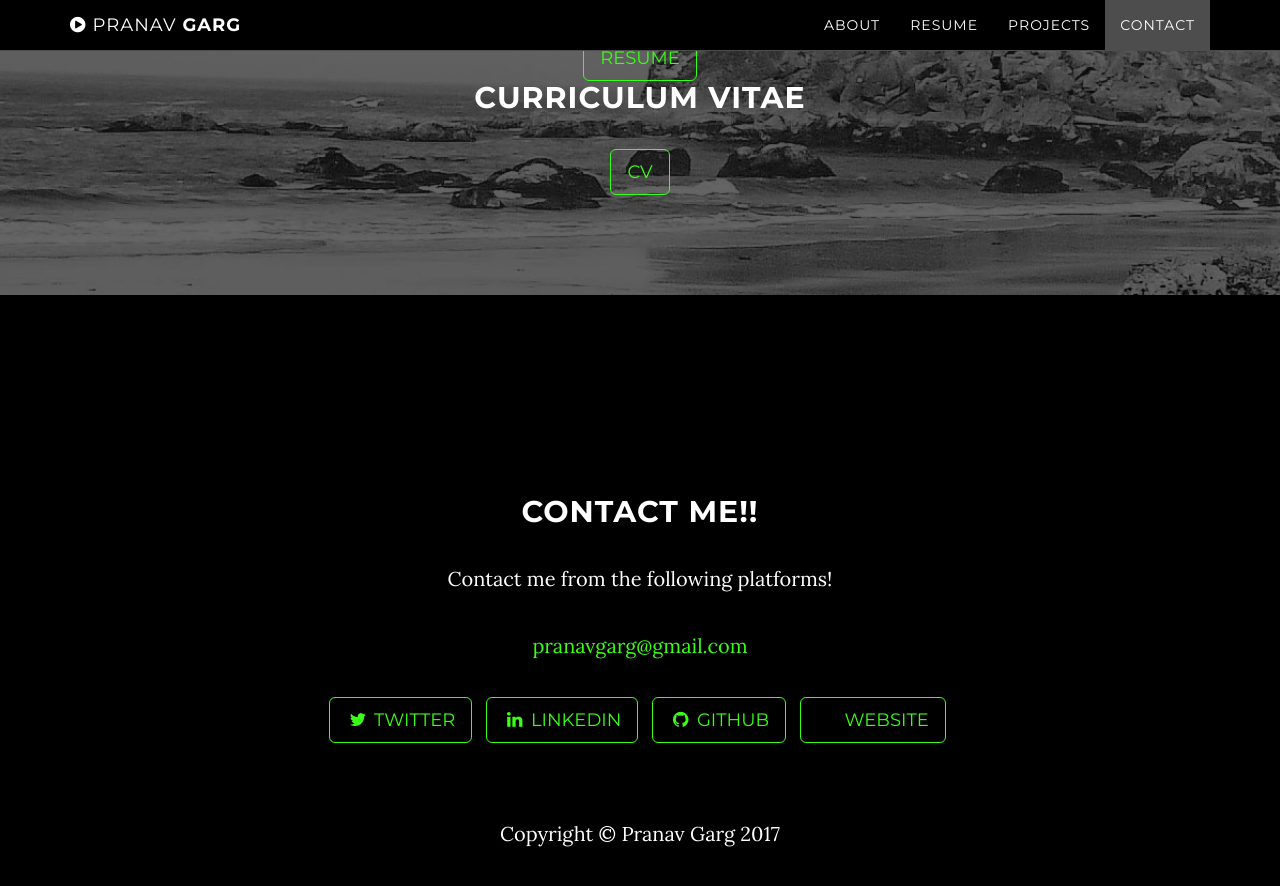
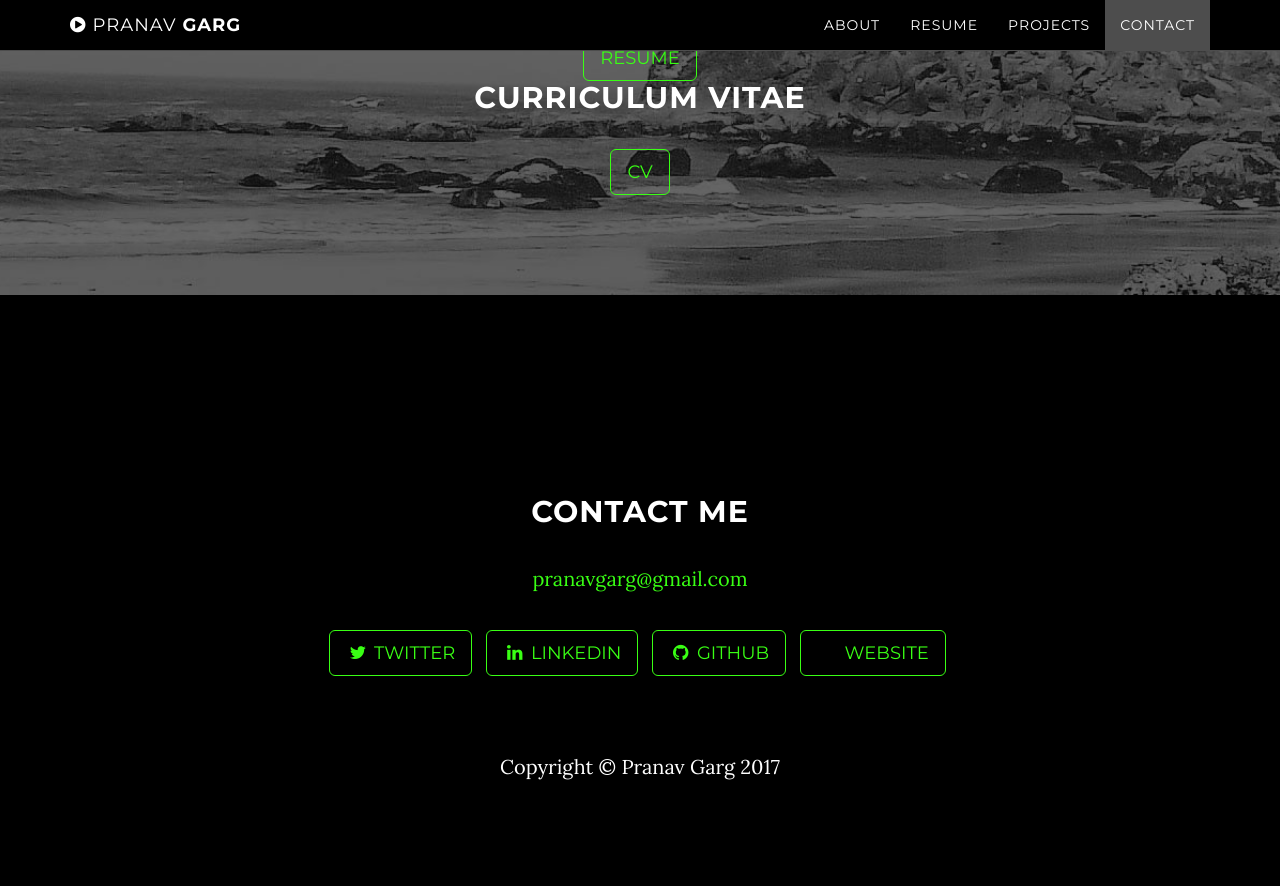
Before and after one commit to pgtgrly/pgtgrly.github.io, a Jekyll site: the page built from index.html, in a window 1280 px wide and 900 px high, scrolled down 1600 px. Shown: the top 886 px of the window. Built offline with Jekyll 4.4.1, drawn with Linux system fonts in a browser that asks for light colours; after the commit the page ends 2433 px from its top, so only the background shows below that.

Commit message:
minor changes

```diff
--- a/_includes/contact.html
+++ b/_includes/contact.html
@@ -2,8 +2,8 @@
     <section id="contact" class="container content-section text-center">
         <div class="row">
             <div class="col-lg-8 col-lg-offset-2">
-                <h2>Contact me!!</h2>
-                <p>Contact me from the following platforms!</p>
+                <h2>Contact me</h2>
+
                 <p><a href="mailto:{{ site.email }}">{{ site.email }}</a>
                 </p>
                 <ul class="list-inline banner-social-buttons">
--- a/_includes/resume.html
+++ b/_includes/resume.html
@@ -6,6 +6,7 @@
                     <h2>One page Resume</h2>
                     <a href="files/resume.pdf" class="btn btn-default btn-lg">Resume</a>
                 </div>
+                <br/>
                 <div class="col-lg-8 col-lg-offset-2">
                     <h2>Curriculum Vitae</h2>
                     <a href="files/cv.pdf" class="btn btn-default btn-lg">CV</a>
```
